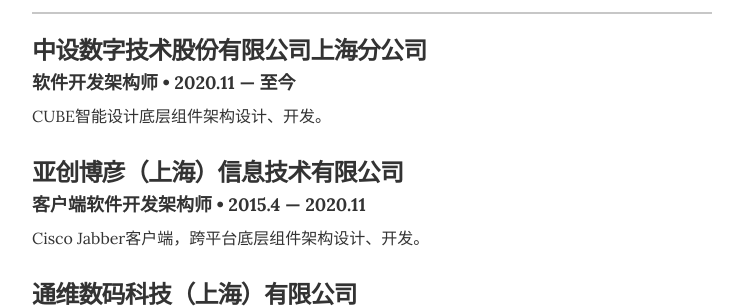
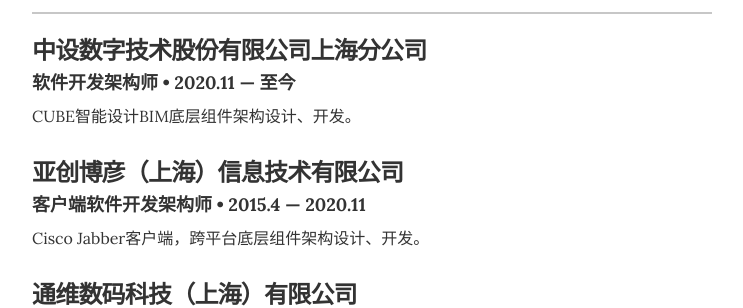
Before and after one commit to missdeer/fanresume, a Jekyll site: the page built from index.html, in a window 1280 px wide and 900 px high, scrolled down 508 px. Shown: the part 154-462 px from the top of the window, without its empty margins (268-1011 px from the left). Built offline with Jekyll 4.4.1, drawn with Linux system fonts in a browser that asks for light colours.

Commit message:
Update resume.html

```diff
--- a/_layouts/resume.html
+++ b/_layouts/resume.html
@@ -54,7 +54,7 @@
         <div class="resume-item" itemscope itemprop="worksFor" itemtype="http://schema.org/Organization">
           <h3 class="resume-item-title" itemprop="name">中设数字技术股份有限公司上海分公司</h3>
           <h4 class="resume-item-details" itemprop="description">软件开发架构师 &bull; 2020.11 &mdash; 至今</h4>
-          <p class="resume-item-copy">CUBE智能设计底层组件架构设计、开发。</p>
+          <p class="resume-item-copy">CUBE智能设计BIM底层组件架构设计、开发。</p>
         </div><!-- end of resume-item -->
 
         <div class="resume-item" itemscope itemprop="worksFor" itemtype="http://schema.org/Organization">
```
